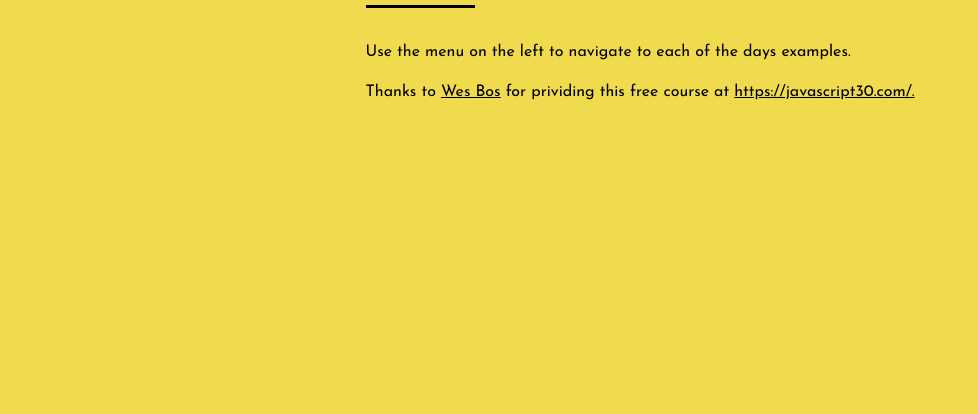
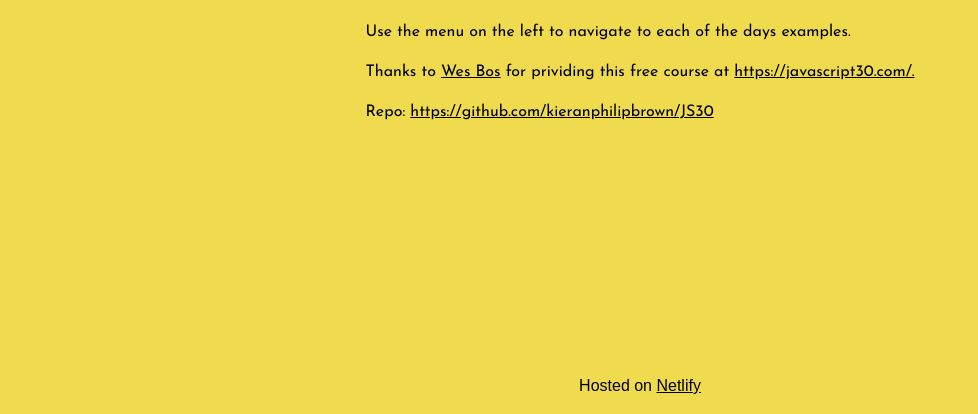
Before and after one commit to kieranphilipbrown/JS30, a website: page src/index.html in a window 1280 px wide. Shown: the part 386-800 px from the top of the page, without its empty margins (0-978 px from the left). Drawn offline with nearby package versions, Linux system fonts and the light colour scheme; files that its build step writes are made by us from their sources.

Commit message:
Added repo and footer to index html file.

```diff
--- a/src/index.html
+++ b/src/index.html
@@ -53,8 +53,19 @@
                         >https://javascript30.com/.
                     </a>
                 </p>
+                <p>
+                    Repo:
+                    <a href="https://github.com/kieranphilipbrown/JS30"
+                        >https://github.com/kieranphilipbrown/JS30</a
+                    >
+                </p>
             </div>
         </main>
+        <footer>
+            <div class="content_width">
+                <p>Hosted on <a href="https://www.netlify.com/">Netlify</a></p>
+            </div>
+        </footer>
 
         <script src="js/main.js"></script>
     </body>
--- a/src/sass/app.scss
+++ b/src/sass/app.scss
@@ -10,3 +10,4 @@
 @import "./components/nav";
 @import "./components/main-content";
 @import "./components/rule";
+@import "./components/footer";
--- /dev/null
+++ b/src/sass/components/footer.scss
@@ -0,0 +1,11 @@
+/*------------------*
+# Footer
+*------------------*/
+
+footer {
+    bottom: 0;
+    left: 0;
+    position: absolute;
+    right: 0;
+    text-align: center;
+}
```
Also changed, not shown: dist/css/app.css, dist/index.html.
